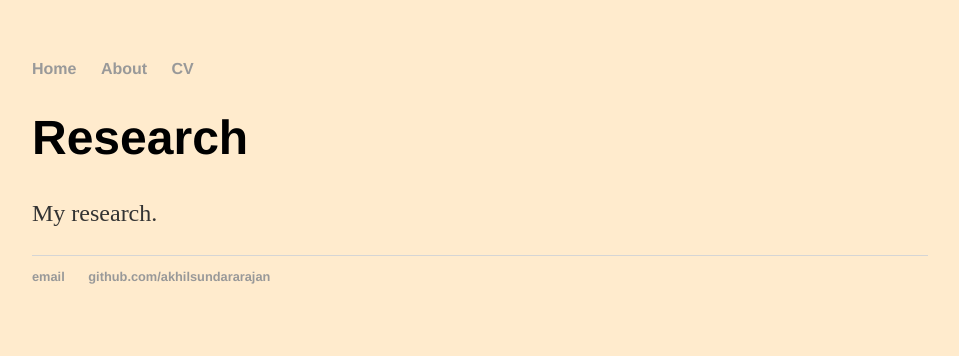
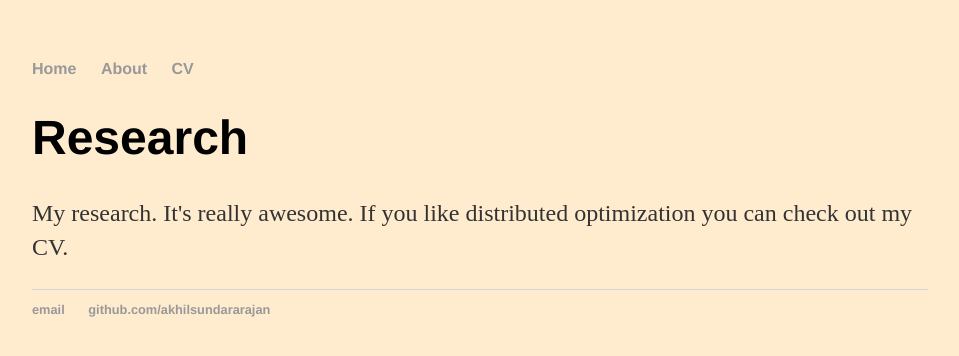
Before and after one commit to akhilsundararajan/akhilsundararajan.github.io, a Jekyll site: the page built from about/index.html, in a window 1280 px wide. Shown: the top 356 px of the page, without its empty margins (160-1119 px from the left). Built offline with Jekyll 4.4.1, drawn with Linux system fonts in a browser that asks for light colours.

Commit message:
Add blurb to about page

```diff
--- a/about/index.html
+++ b/about/index.html
@@ -4,5 +4,5 @@ title: Research
 ---
 <div class="blurb">
 	<h1>Research</h1>
-	<p>My research.</p>
+	<p>My research. It's really awesome. If you like distributed optimization you can check out my CV.</p>
 </div><!-- /.blurb -->
```
